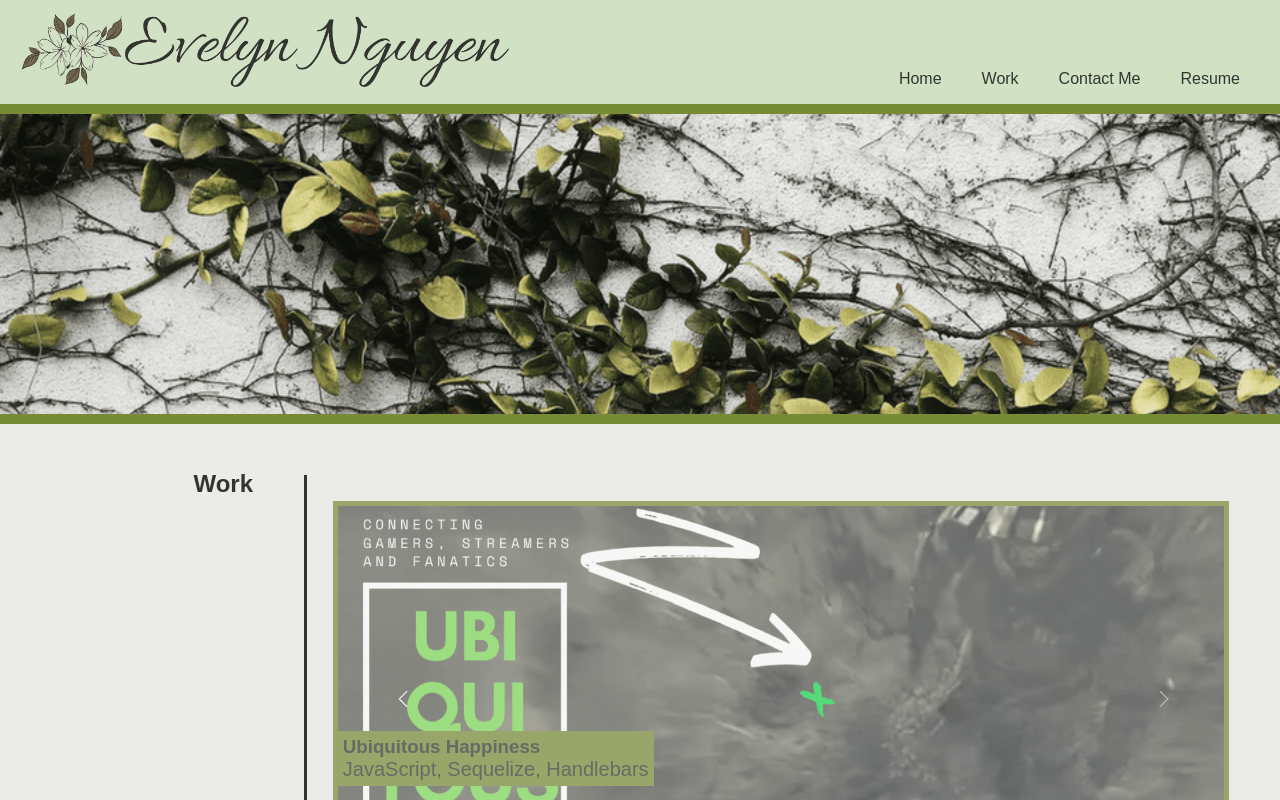
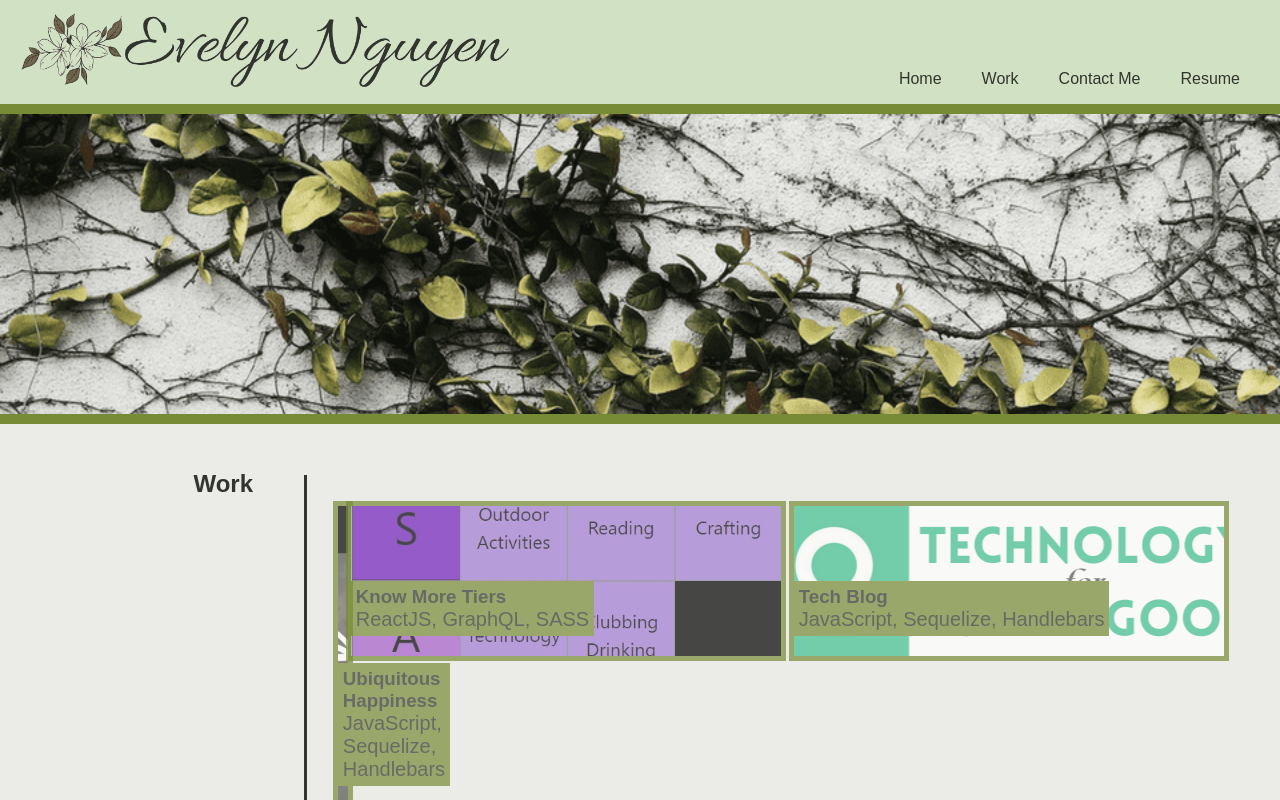
Before and after one commit to ENguyen25/react-portfolio-en, a React (Create React App) app: page /work in a window 1280 px wide. Shown: the top 800 px of the page. Built offline with nearby package versions, Linux system fonts and the light colour scheme; a web font is replaced by a local one.

Commit message:
fixing links

```diff
--- a/src/components/Work.js
+++ b/src/components/Work.js
@@ -1,5 +1,6 @@
 import React from 'react';
-import Cards from './Cards'
+import Cards from './Cards';
+import { Link } from 'react-router-dom'
 
 function Work() {
     return (
@@ -7,7 +8,7 @@ function Work() {
         <h2 className="heading">Work</h2>
         <div className="content">
             <div className="work-cards">
-                <Cards id='ubiquitous' title='Ubiquitous Happiness' language='JavaScript, Sequelize, Handlebars' url='/ubiquitous'/>
+                <Link to='/ubiquitous'><Cards id='ubiquitous' title='Ubiquitous Happiness' language='JavaScript, Sequelize, Handlebars'/></Link>
                 <Cards id='friendship' title='Know More Tiers' language='ReactJS, GraphQL, SASS' url='/friendship'/>
                 <Cards id='blog' title='Tech Blog' language='JavaScript, Sequelize, Handlebars' url='/blog'/>
                 <Cards id='weather' title='Weather App' language='JavaScript, HTML, CSS' url='/weather'/>
```
